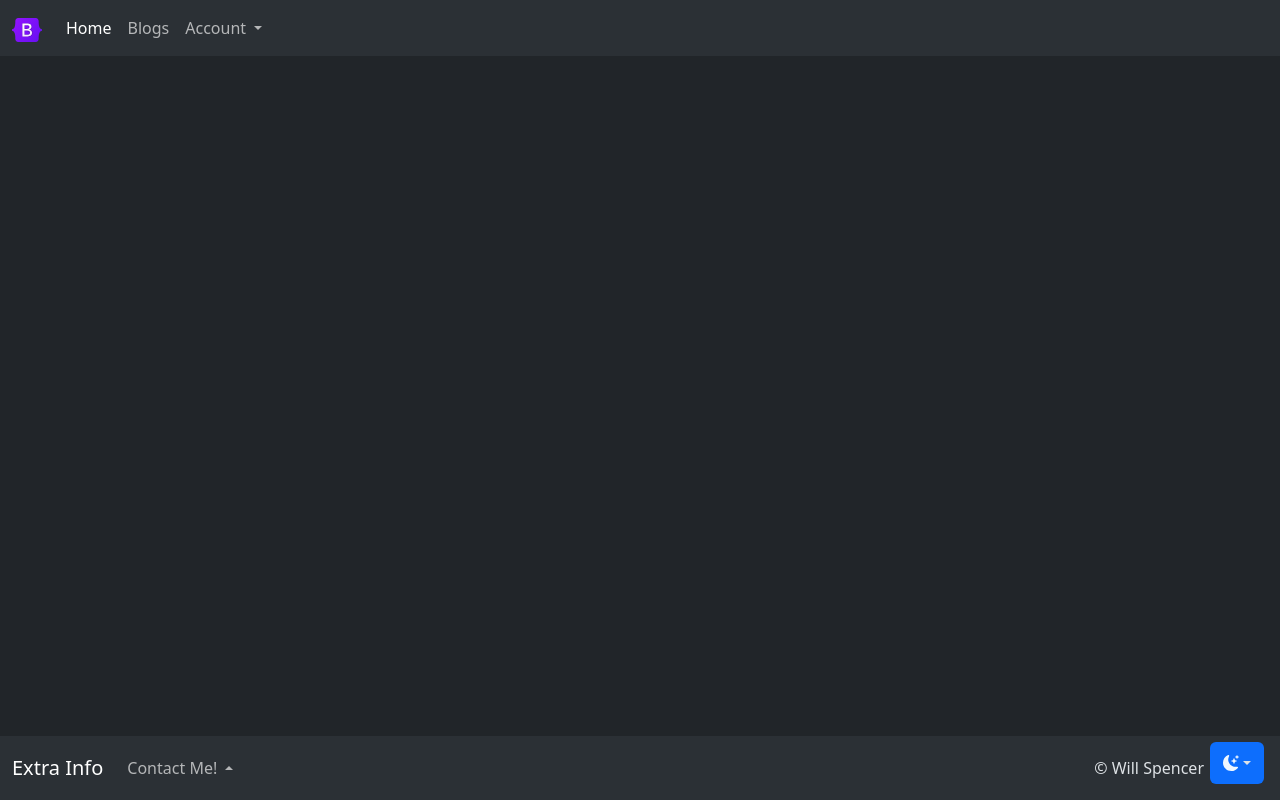
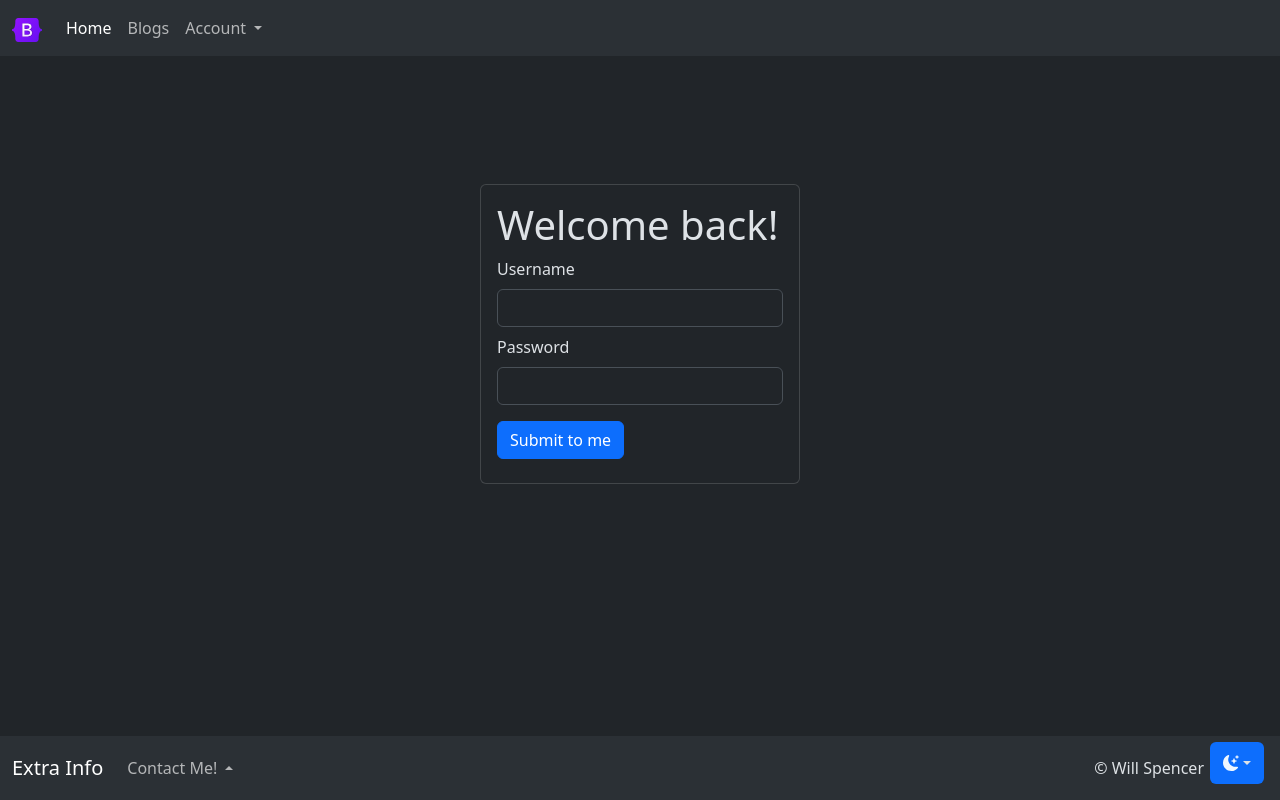
Before and after one commit to willspencer171/python_roadmap, a Django app: page /accounts/login/ in a window 1280 px wide. Run offline with Django 4.2, Linux system fonts and the light colour scheme.

Commit message:
Created login template used by builtin LoginView

```diff
--- a/Frameworks/Synchronous/Django/blogpage/Blogs/templates/registration/login.html
+++ b/Frameworks/Synchronous/Django/blogpage/Blogs/templates/registration/login.html
@@ -1,8 +1,28 @@
 {% extends "base.html" %}
+
+{% block title%}Login to BlogWorld{% endblock%}
 
 {% block base %}
 
-<title>Login to BlogWorld</title>
-
+<div class="card mx-auto" style="width: 20rem;">
+    <div class="card-body">
+        <h1 class="card-title">Welcome back!</h1>
+        <form method="post" action="{% url 'Blogs:login_authorisation' %}">
+            {% csrf_token %}
+            {% if error_message %}
+            <p id="error" class="text-danger">Login credentials did not match</p>
+            {% endif %}
+            <div class="my-2">
+                <label for="usernameEntry" class="form-label">Username</label>
+                <input type="text" class="form-control" name="username" id="usernameEntry">
+            </div>
+            <div class="my-2">
+                <label for="passwordEntry" class="form-label">Password</label>
+                <input type="text" class="form-control" name="password" id="passwordEntry">
+            </div>
+            <button type="submit" class="btn btn-primary my-2">Submit to me</button>
+        </form>
+    </div>
+</div>
 
 {% endblock %}
```
